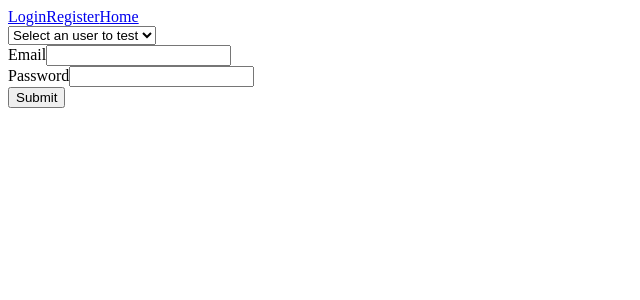
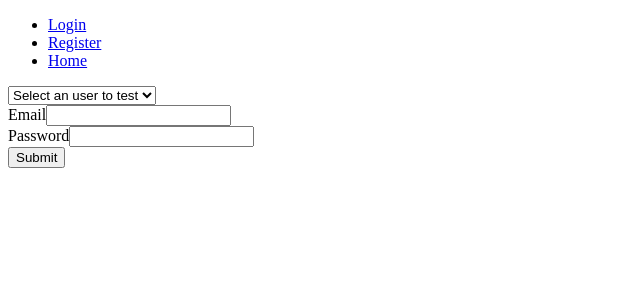
Before and after one commit to ederssouza/reactjs-auth-boilerplate, a React (Create React App) app: page /login in a window 1280 px wide. Shown: the top 300 px of the page, without its empty margins (0-640 px from the left). Built offline with nearby package versions, Linux system fonts and the light colour scheme.

Commit message:
Add unordered list

```diff
--- a/src/components/NavBar/index.tsx
+++ b/src/components/NavBar/index.tsx
@@ -9,22 +9,24 @@ export function NavBar () {
 
   return (
     <div>
-      <Link to="/login">Login</Link>
-      <Link to="/register">Register</Link>
-      <Link to="/">Home</Link>
+      <ul>
+        <li><Link to="/login">Login</Link></li>
+        <li><Link to="/register">Register</Link></li>
+        <li><Link to="/">Home</Link></li>
 
-      <CanAccess permissions={['users.list']}>
-        <Link to="/users">Users</Link>
-      </CanAccess>
+        <CanAccess permissions={['users.list']}>
+          <li><Link to="/users">Users</Link></li>
+        </CanAccess>
 
-      <CanAccess permissions={['metrics.list']}>
-        <Link to="/metrics">Metrics</Link>
-      </CanAccess>
+        <CanAccess permissions={['metrics.list']}>
+          <li><Link to="/metrics">Metrics</Link></li>
+        </CanAccess>
+      </ul>
 
       {isAuthenticated && (
         <>
-          <span>{user?.email}</span>
-          <button data-testid="logout-button" onClick={() => signOut()}>Logout</button>
+          <span style={{ marginRight: 4 }}>{user?.email}</span>
+          <button data-testid="logout-button" onClick={signOut}>Logout</button>
         </>
       )}
     </div>
```
